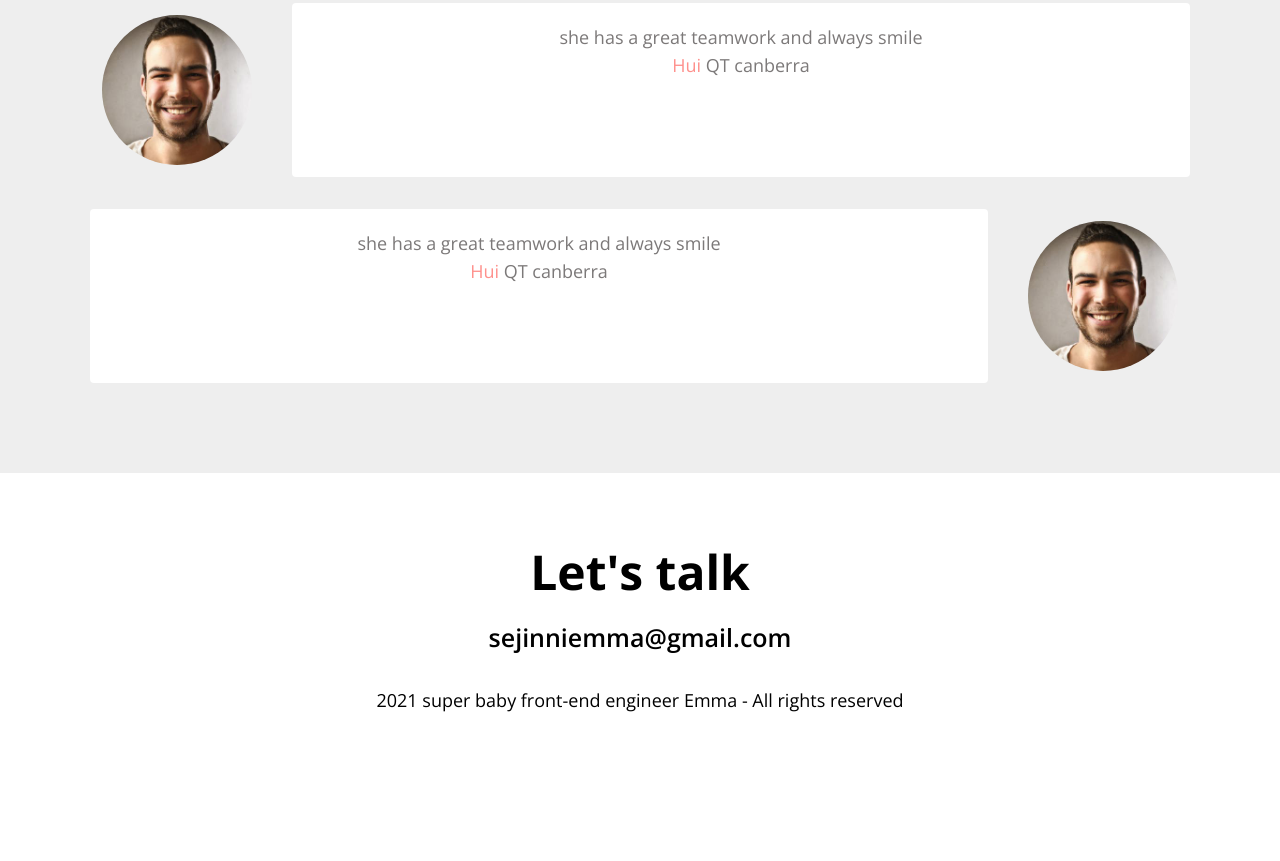
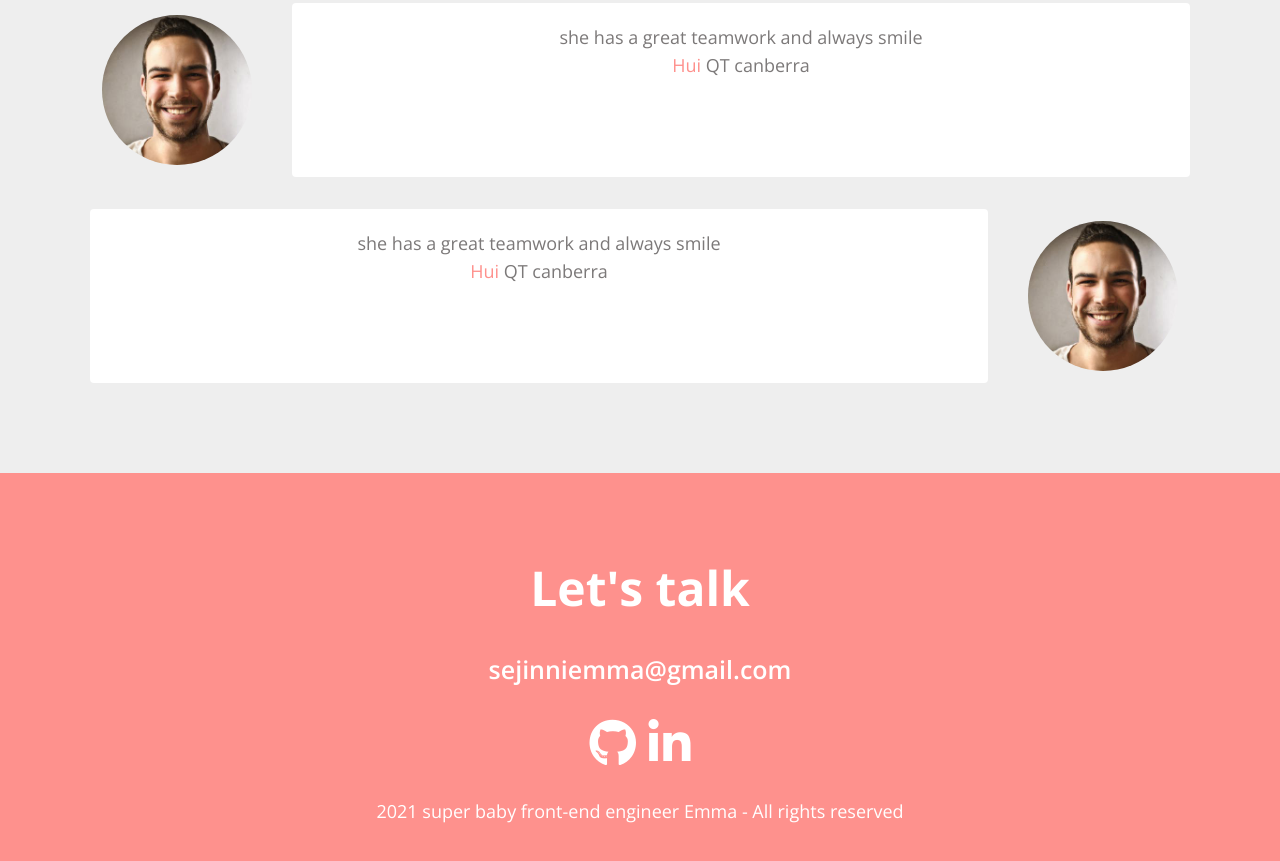
Before and after one commit to sejinniemma/EmmaPortfolio, a plain HTML site: page index.html in a window 1280 px wide. Shown: the part 3103-3964 px from the top of the page. Before the commit the page ends 3869 px from the top, so only its background shows below. Drawn offline with nearby package versions, Linux system fonts and the light colour scheme.

Commit message:
CSS : Contact

```diff
--- a/style.css
+++ b/style.css
@@ -410,3 +410,32 @@ p {
 .testimonial__speech-bubble a {
     color: var(--color-pink);
 }
+
+/* Contact */
+
+#contact {
+    background-color: var(--color-pink);
+}
+
+.contact__title,
+.contact__email,
+.contact__rights {
+    color: var(--color-white);
+}
+
+.contact__title {
+    margin: 32px 0;
+}
+
+.contact__links {
+    font-size: var(--font-large);
+    margin: 24px 0;
+}
+
+.contact__links i {
+    transition: all var(--animaiton-duration) ease-in;
+}
+.contact__links i:hover{
+    transform: scale(1.1);
+    color: var(--color-yellow);
+}
```
